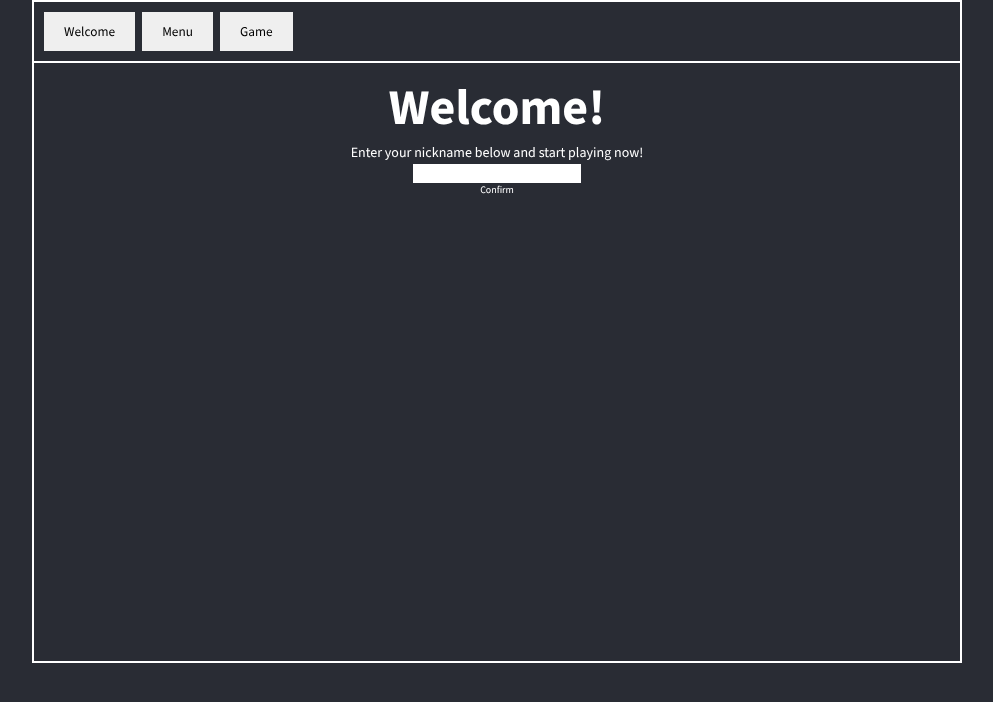
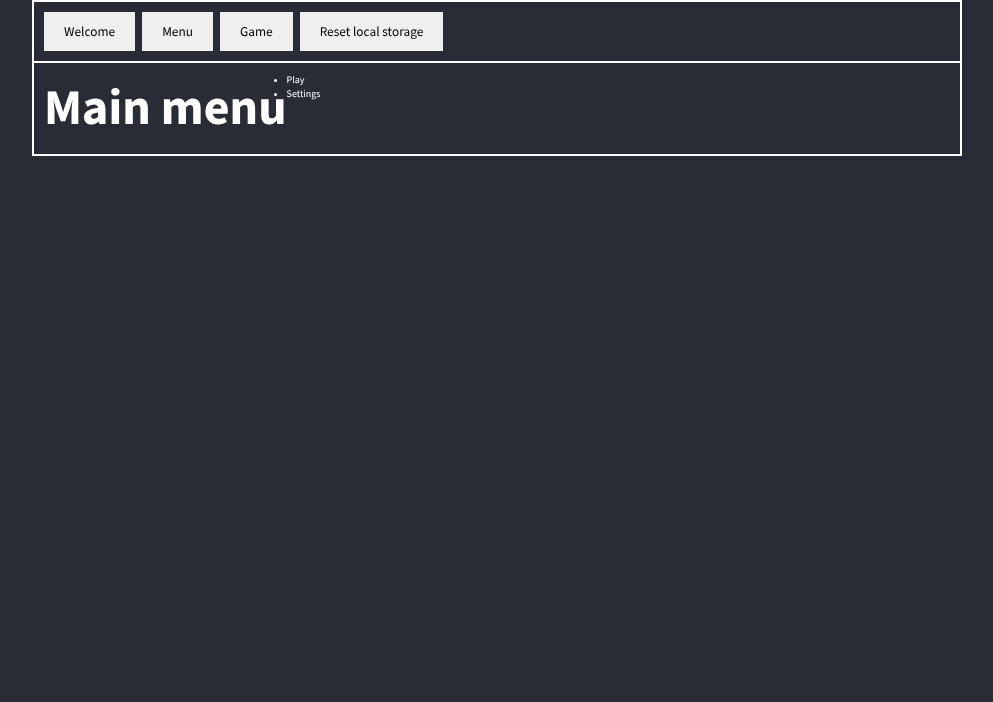
Before and after one commit to DmitriyVdE/Odisee_Bru_Dyn_Web_Dev_Opdracht, a plain HTML site: page index.html in a window 1280 px wide. Both pictures are taken after a click on the link "Confirm". Shown: the whole page, without its empty margins (143-1136 px from the left). Drawn offline with Linux system fonts and the light colour scheme.

Commit message:
Added nickname setup

```diff
--- a/css/style.css
+++ b/css/style.css
@@ -67,6 +67,10 @@ h2 {
     margin: 0 auto;
 }
 
+#welcome__nickname {
+    color: black;
+}
+
 #main__menu {
 }
 
--- a/index.html
+++ b/index.html
@@ -15,13 +15,14 @@
 			<button id="dev__welcome" class="dev__button">Welcome</button>
 			<button id="dev__menu" class="dev__button">Menu</button>
 			<button id="dev__game" class="dev__button">Game</button>
+			<button id="dev__reset" class="dev__button">Reset local storage</button>
 		</div>
 
 		<div id="main__welcome">
 			<h2>Welcome!</h2>
 			<p>Enter your nickname below and start playing now!</p>
-			<input type="text">
-			<a href="#">Confirm</a>
+			<input id="welcome__nickname" type="text">
+			<a id="welcome__confirm">Confirm</a>
 		</div>
 
 		<div id="main__menu">
--- a/js/script.js
+++ b/js/script.js
@@ -1,29 +1,40 @@
 ;(function($) {
-	'use strict';
+	'use strict'
 
     $(document).ready(function() {
         console.log('Ready')
 
+        let defaultState = {
+            startupWindow: 'welcomeWindow',
+            activeWindow: '',
+            firstLoad: true,
+            gamedata: {
+                nickname: '',
+                scoreTotal: 0
+            }
+        }
+
         let state = {
             startupWindow: 'welcomeWindow',
             activeWindow: '',
+            firstLoad: true,
             gamedata: {
-                username: '',
-                currentStep: 0
+                nickname: '',
+                scoreTotal: 0
             }
         }
 
         const windows = {
             welcomeWindow: {
-                name: 'welcome',
+                name: 'welcomeWindow',
                 selector: $('#main__welcome')
             },
             menuWindow: {
-                name: 'menu',
+                name: 'menuWindow',
                 selector: $('#main__menu')
             },
             gameWindow: {
-                name: 'game',
+                name: 'gameWindow',
                 selector: $('#main__game')
             }
         }
@@ -31,6 +42,7 @@
         let devWelcome = $('#dev__welcome')
         let devMenu = $('#dev__menu')
         let devGame = $('#dev__game')
+        let devReset = $('#dev__reset')
 
         function setActiveWindow(event) {
             windows.welcomeWindow.selector.css('display', 'none')
@@ -40,16 +52,51 @@
             state.activeWindow = event.data.name
         }
 
+        function saveState() {
+            localStorage.setItem('savedState', JSON.stringify(state))
+            console.log('State saved')
+            console.log(state)
+        }
+
         // Loads save data from local storage into state
         // If no data is found default state is used
-        let savedState = localStorage.getItem('savedState') ? JSON.parse(localStorage.getItem('savedState')) : state;
-        localStorage.setItem('savedState', JSON.stringify(savedState));
-        state = JSON.parse(localStorage.getItem('savedState'));
+        let savedState = localStorage.getItem('savedState') ? JSON.parse(localStorage.getItem('savedState')) : state
+        localStorage.setItem('savedState', JSON.stringify(savedState))
+        state = JSON.parse(localStorage.getItem('savedState'))
+
+        console.log(state)
+
+        function resetLocalStorage() {
+            localStorage.removeItem('savedState')
+            setActiveWindow({ data: { name: 'welcomeWindow' }})
+            state = defaultState
+            saveState()
+            console.log('State reset')
+        }
+
+        devReset.on('click', resetLocalStorage)
 
         setActiveWindow({ data: { name: state.startupWindow }})
 
         devWelcome.on('click', { name: 'welcomeWindow' }, setActiveWindow)
         devMenu.on('click', { name: 'menuWindow' }, setActiveWindow)
         devGame.on('click', { name: 'gameWindow' }, setActiveWindow)
+
+        function saveNickname() {
+            state.gamedata.nickname = $('#welcome__nickname').val()
+            state.firstLoad = false
+            saveState()
+            setActiveWindow({ data: { name: 'menuWindow' }})
+        }
+
+        $('#welcome__confirm').on('click', saveNickname)
+
+        if (state.firstLoad) {
+            setActiveWindow({ data: { name: 'welcomeWindow' }})
+        } else {
+            setActiveWindow({ data: { name: 'menuWindow' }})
+            state.startupWindow = 'menuWindow'
+            saveState()
+        }
     })
 })(jQuery)
```
